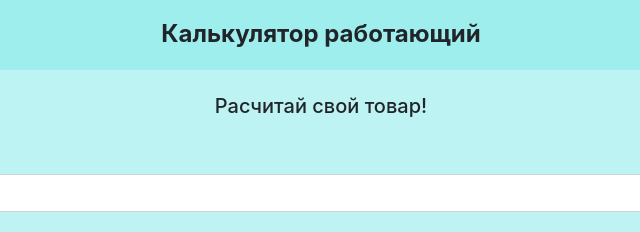
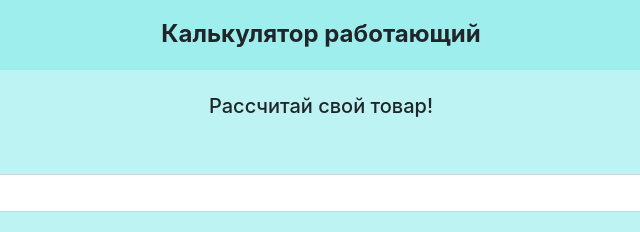
Before and after one commit to AshPapi/web5, a plain HTML site: page index.html in a window 1280 px wide. Shown: the top 232 px of the page, 319-959 px from the left. Drawn offline with nearby package versions, Linux system fonts and the light colour scheme.

Commit message:
Update index.html

```diff
--- a/index.html
+++ b/index.html
@@ -42,7 +42,7 @@
         <div class="container mt-4">
 
             <div class="text-center">
-                <h5>Расчитай свой товар!</h5>
+                <h5>Расcчитай свой товар!</h5>
             </div>
 
             <form class="mt-4">
```
